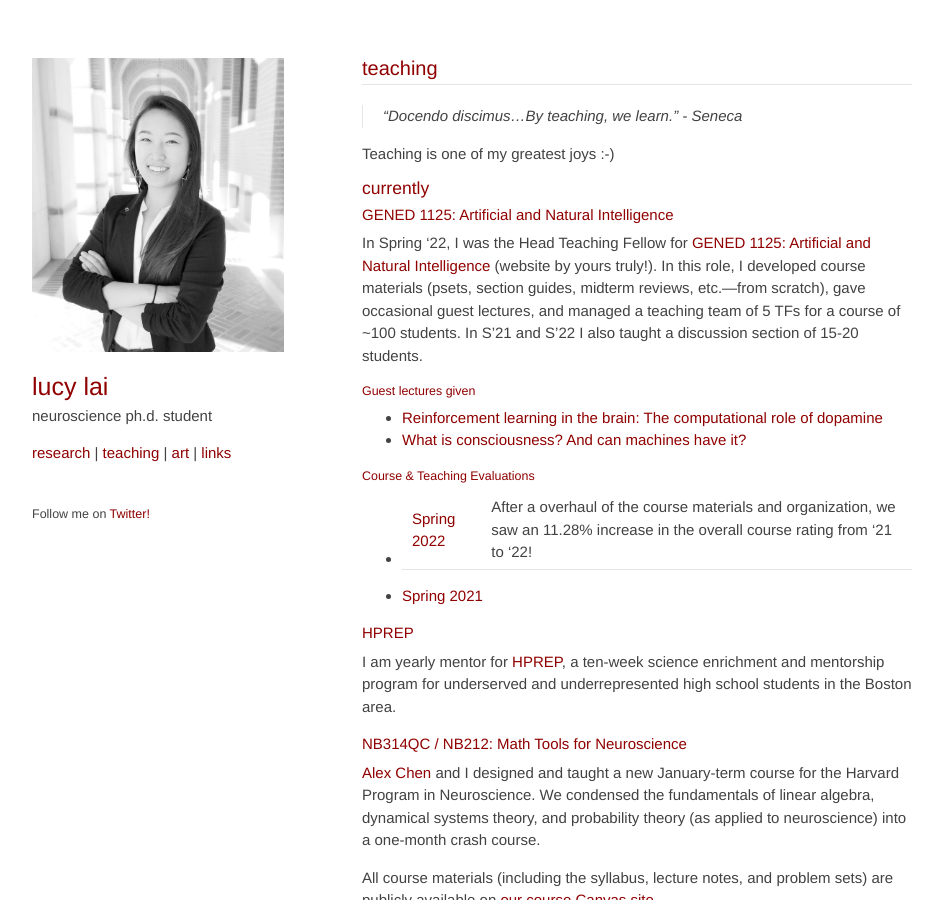
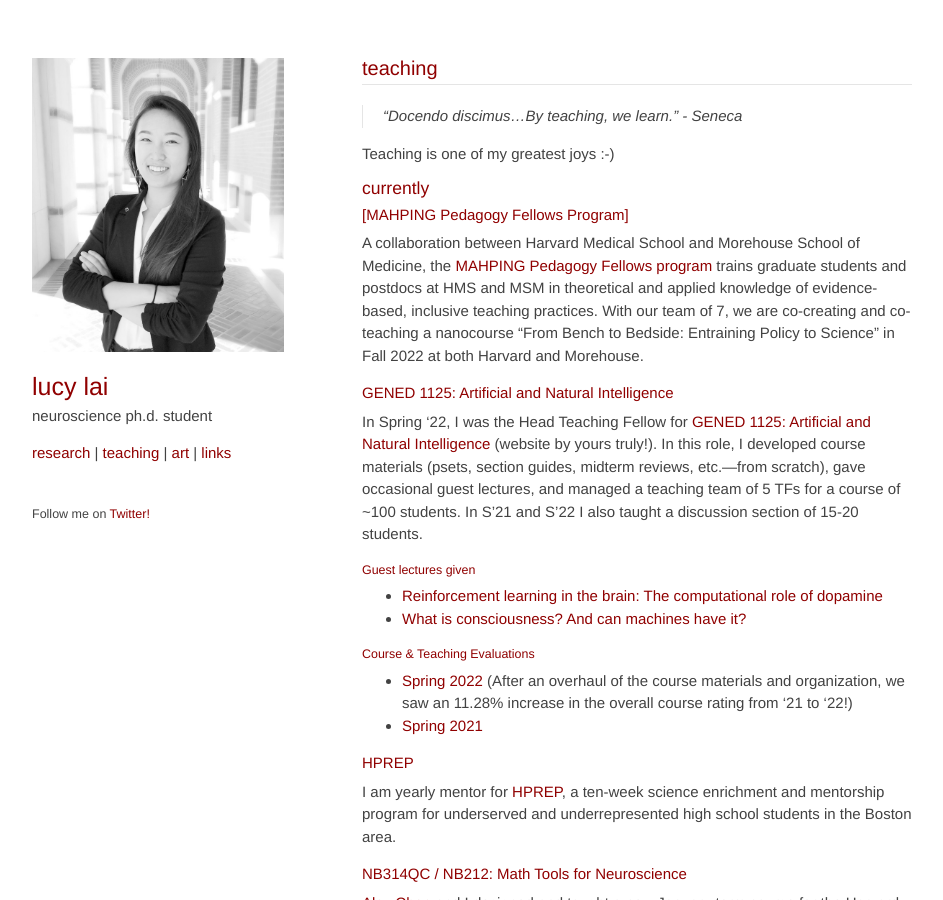
Before and after one commit to lucylai96/lucylai96.github.io, a Jekyll site: the page built from teaching.md, in a window 1280 px wide and 900 px high. Shown: the whole window, without its empty margins (168-1111 px from the left). Built offline with Jekyll 4.4.1, drawn with Linux system fonts in a browser that asks for light colours; our own code applies the rules of GitHub Pages for plain Markdown files.

Commit message:
Update teaching.md

```diff
--- a/teaching.md
+++ b/teaching.md
@@ -6,6 +6,9 @@
 Teaching is one of my greatest joys :-)
 
 ### currently
+#### [MAHPING Pedagogy Fellows Program]
+A collaboration between Harvard Medical School and Morehouse School of Medicine, the [MAHPING Pedagogy Fellows program](https://projects.iq.harvard.edu/mahping/pedagogy-fellows-program){:target="_blank"} trains graduate students and postdocs at HMS and MSM in theoretical and applied knowledge of evidence-based, inclusive teaching practices. With our team of 7, we are co-creating and co-teaching a nanocourse "From Bench to Bedside: Entraining Policy to Science" in Fall 2022 at both Harvard and Morehouse.
+
 #### [GENED 1125: Artificial and Natural Intelligence](https://gened1125.github.io/spring2022/){:target="_blank"}
 In Spring '22, I was the Head Teaching Fellow for [GENED 1125: Artificial and Natural Intelligence](https://gened1125.github.io/spring2022/){:target="_blank"} (website by yours truly!). In this role, I developed course materials (psets, section guides, midterm reviews, etc.---from scratch), gave occasional guest lectures, and managed a teaching team of 5 TFs for a course of ~100 students. In S'21 and S'22 I also taught a discussion section of 15-20 students.
 
@@ -14,7 +17,7 @@ In Spring '22, I was the Head Teaching Fellow for [GENED 1125: Artificial and Na
 * [What is consciousness? And can machines have it?](https://www.youtube.com/watch?v=kle1uBIW8dM&ab_channel=LucyLai){:target="_blank"}
 
 ##### Course & Teaching Evaluations
-* [Spring 2022](./files/gened1125_s22.pdf){:target="_blank"} | After a overhaul of the course materials and organization, we saw an 11.28% increase in the overall course rating from '21 to '22!
+* [Spring 2022](./files/gened1125_s22.pdf){:target="_blank"} (After an overhaul of the course materials and organization, we saw an 11.28% increase in the overall course rating from '21 to '22!)
 * [Spring 2021](./files/gened1125_s21.pdf){:target="_blank"}
 
 #### HPREP
```
